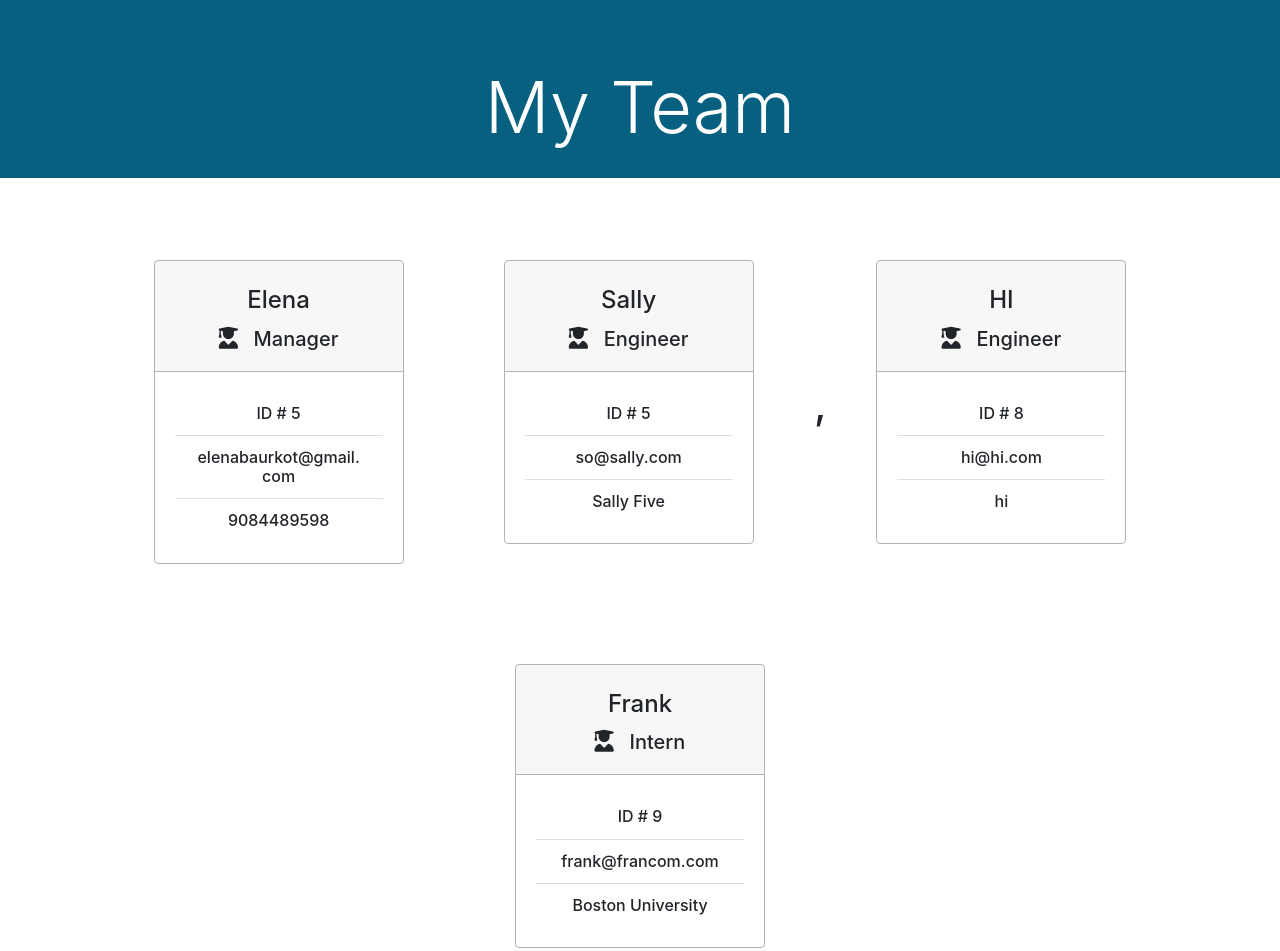
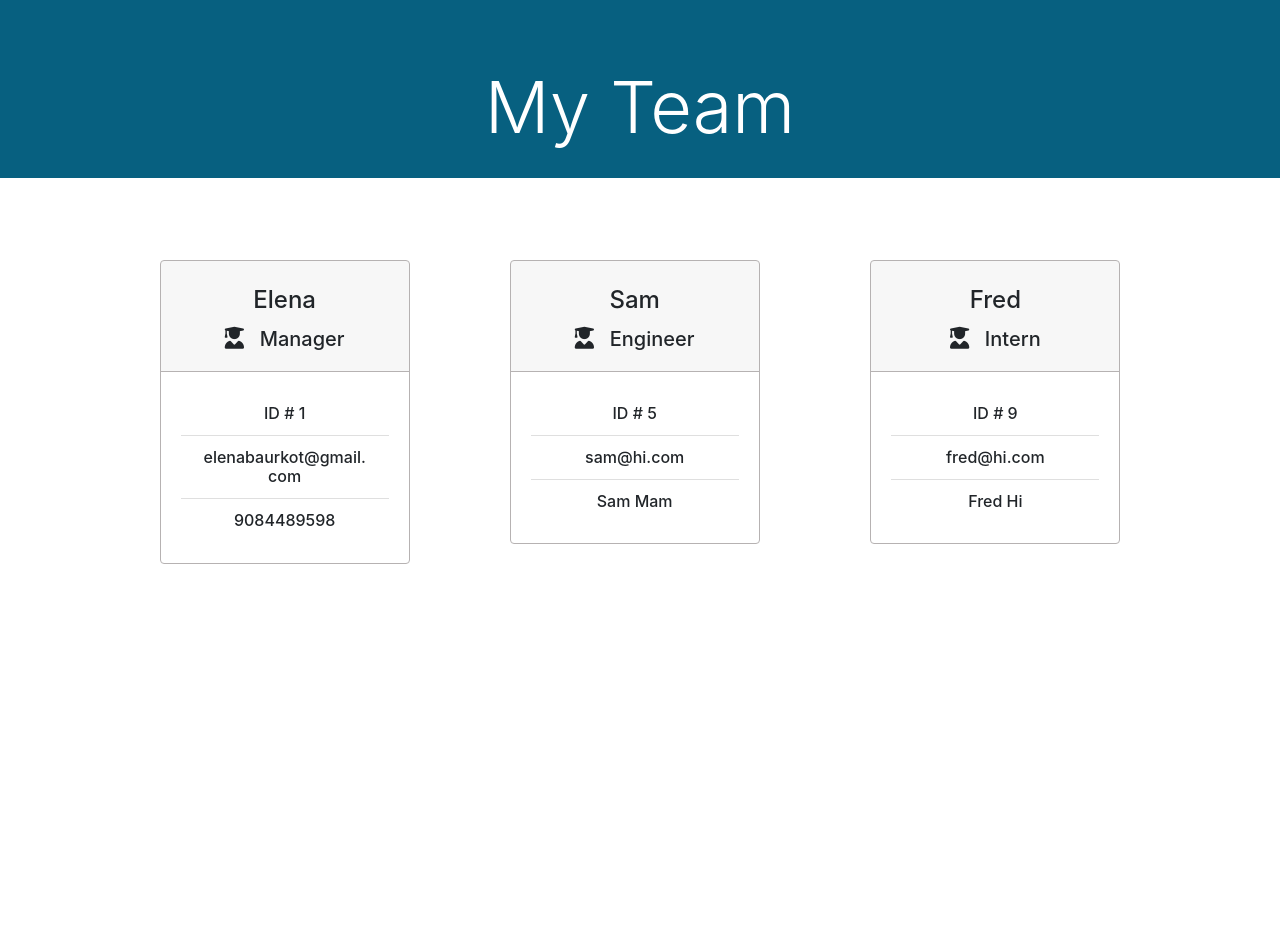
Before and after one commit to elenabaurkot/NodeCLI, a website: page Develop/output/team.html in a window 1280 px wide. After the commit the page ends 800 px from the top, so only its background shows below. Drawn offline with nearby package versions, Linux system fonts and the light colour scheme.

```diff
--- a/Develop/output/team.html
+++ b/Develop/output/team.html
@@ -35,7 +35,7 @@
   </div>
   <div class="card-body" style="font-size: 16px;">
     <ul class="list-group list-group-flush">
-      <li class="list-group-item">ID # 5</li>
+      <li class="list-group-item">ID # 1</li>
       <li class="list-group-item">elenabaurkot@gmail.com</li>
       <li class="list-group-item">9084489598</li>
     </ul>
@@ -45,7 +45,7 @@
   style="width:250px; text-align: center; border-color: rgb(182, 178, 178); margin: 50px; display: inline-block;"
 >
   <div class="card-header" style="border-color: rgb(182, 178, 178); line-height: 6px; padding-top: 25px;">
-    <h4 class="card-title">Sally</h4>
+    <h4 class="card-title">Sam</h4>
     <i
       class="fas fa-user-graduate"
       style="font-size: 22px; padding-right: 5px; display: inline-block;"
@@ -55,28 +55,8 @@
   <div class="card-body" style="font-size: 16px;">
     <ul class="list-group list-group-flush">
       <li class="list-group-item">ID # 5</li>
-      <li class="list-group-item">so@sally.com</li>
-      <li class="list-group-item">Sally Five</li>
-    </ul>
-  </div>
-</div>
-,<div
-  class="card"
-  style="width:250px; text-align: center; border-color: rgb(182, 178, 178); margin: 50px; display: inline-block;"
->
-  <div class="card-header" style="border-color: rgb(182, 178, 178); line-height: 6px; padding-top: 25px;">
-    <h4 class="card-title">HI</h4>
-    <i
-      class="fas fa-user-graduate"
-      style="font-size: 22px; padding-right: 5px; display: inline-block;"
-    ></i>
-    <h5 style="display:inline-block;">Engineer</h5>
-  </div>
-  <div class="card-body" style="font-size: 16px;">
-    <ul class="list-group list-group-flush">
-      <li class="list-group-item">ID # 8</li>
-      <li class="list-group-item">hi@hi.com</li>
-      <li class="list-group-item">hi</li>
+      <li class="list-group-item">sam@hi.com</li>
+      <li class="list-group-item">Sam Mam</li>
     </ul>
   </div>
 </div>
@@ -85,7 +65,7 @@
   style="width:250px; text-align: center; border-color: rgb(182, 178, 178); margin: 50px; display: inline-block;"
 >
   <div class="card-header" style="border-color: rgb(182, 178, 178); line-height: 6px; padding-top: 25px;">
-    <h4 class="card-title">Frank</h4>
+    <h4 class="card-title">Fred</h4>
     <i
       class="fas fa-user-graduate"
       style="font-size: 22px; padding-right: 5px; display: inline-block;"
@@ -95,8 +75,8 @@
   <div class="card-body" style="font-size: 16px;">
     <ul class="list-group list-group-flush">
       <li class="list-group-item">ID # 9</li>
-      <li class="list-group-item">frank@francom.com</li>
-      <li class="list-group-item">Boston University</li>
+      <li class="list-group-item">fred@hi.com</li>
+      <li class="list-group-item">Fred Hi</li>
     </ul>
   </div>
 </div>
```
Also changed, not shown: README.md, 1 other file.
